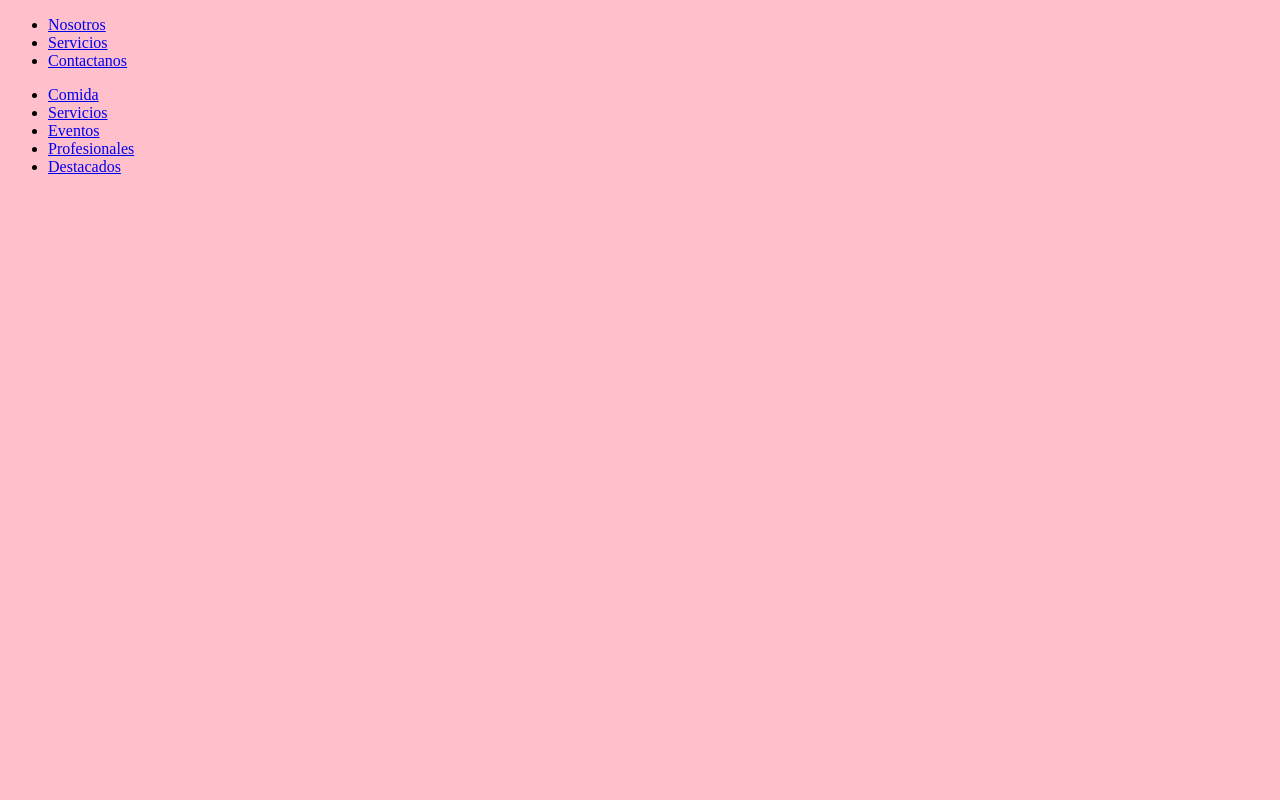
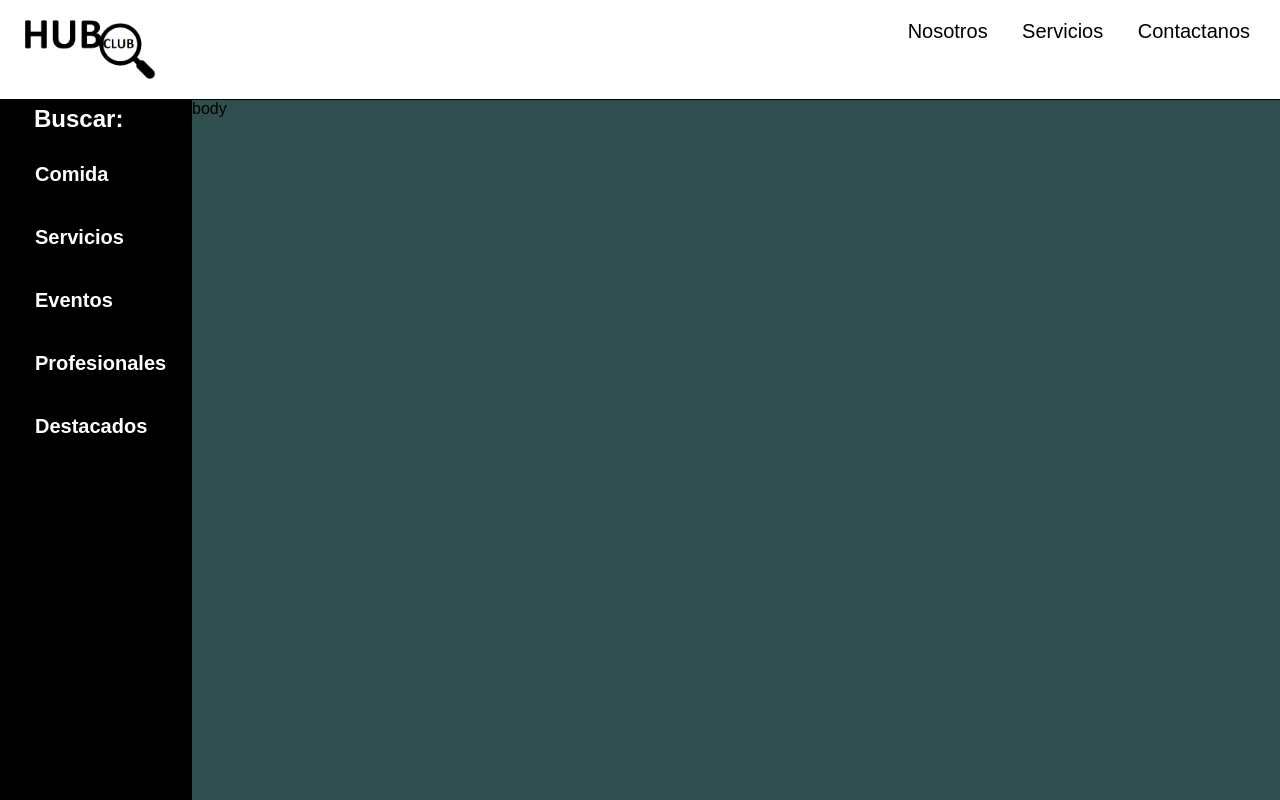
Before and after one commit to Matias-Mir/hubclub, a plain HTML site: page index.html in a window 1280 px wide. Shown: the top 800 px of the page. Drawn offline with Linux system fonts and the light colour scheme.

Commit message:
First Version

```diff
--- a/Assets/css/layout.css
+++ b/Assets/css/layout.css
@@ -0,0 +1,60 @@
+* {
+    -webkit-box-sizing: border-box;
+    -moz-box-sizing: border-box;
+    box-sizing: border-box;
+    margin: 0;
+}
+
+body {
+    margin: 0;
+}
+
+.container {
+    width: 100%;
+    //max-width: 960px;
+    //background-color: pink;
+    margin: 0px 0px 0px px;
+}
+
+/* Navegador Horizontal */
+
+.navhor {
+    height: 100px;
+    width: 100%;
+    overflow: hidden;
+}
+
+.logo img {
+    position: fixed;
+    float: left;
+    overflow: hidden;
+}
+
+.menuh {
+    display: inline-block;
+
+}
+
+.menuh > li {
+    display: inline-block;
+    }
+
+
+/*Navegador Vertical*/
+
+.navver {
+    width: 15%;
+    height: 1000px;
+    overflow: hidden;
+    position: fixed;
+}
+
+
+/*Cuerpo*/
+
+.body-wrapper {
+    float: right;
+    width: 85%;
+    display: inline-block;
+    height: 2000px;
+}
--- a/Assets/css/theme.css
+++ b/Assets/css/theme.css
@@ -1,3 +1,126 @@
-body {
-    background-color: pink;
+* {
+    font-family: "Arial";
+
 }
+
+a {
+    text-decoration: none;
+}
+
+ul {
+    list-style: none;
+    margin: 0px;
+}
+
+.container {
+    //background-color: pink;
+}
+
+/* Navegador Horizontal */
+
+.nav-horizontal {
+    margin: 0px;
+    height: 100px;
+    padding: 0px;
+}
+
+.navhor {
+    text-align: right;
+    border-bottom: 1px solid black;
+}
+
+.logo {
+    float: left;
+    width: 320px;
+    height: 60%;
+    display: inline-block;
+    background-image: url(../Images/LogoHub.png);
+    background-size: contain;
+    background-repeat: no-repeat;
+    background-position: left;
+    margin-top: 20px;
+    margin-left: 25px;
+    padding: 0;
+}
+
+.menuh {
+    padding-top: 20px;
+}
+
+.navhor a {
+    color: black;
+    font-size: 20px;
+    padding-right: 30px;
+    transition: 0.5s ease-in-out 0s;
+}
+
+.navhor a:hover {
+    color: skyblue;
+    transition: 0.2s ease-in-out 0s;
+}
+
+/* Navegador Vertical*/
+
+.navver {
+    background-color: #000;
+    border-right: 1px solid black;
+    margin-top:;
+    padding: 0;
+    text-align: justify;
+
+}
+
+.sub {
+    color: #fff;
+    padding-top: 5px;
+    padding-left: 34px;
+
+}
+
+.navver ul {
+    padding: 0px;
+    margin: 0;
+}
+
+.navver ul > li {
+    margin: 20px 0px 0px 0px;
+    font-size: 20px;
+    font-weight: bold;
+    //border: 2px solid white;
+    padding: 10px;
+    width: 100%;
+    transition: 0.2s ease-in-out 0s;
+}
+
+.navver ul > li:hover {
+    //border: 2px solid gray;
+    font-size: 20px;
+    transition: 0.2s ease-in-out 0s;
+}
+
+.navver a {
+    color: #fff;
+    transition: 0.2s ease-in-out 0s;
+}
+
+.navver a:hover {
+    color: gray;
+    //font-size: 25px;
+    transition: 0.2s ease-in-out 0s;
+}
+
+.navver p {
+    font-weight: bold;
+    font-size: 17px;
+}
+
+.nav-vertical {
+    margin-top: 20px;
+    margin-left: 25px;
+}
+
+/*Cuerpo*/
+
+.body-wrapper {
+    background-color: darkslategray;
+}
--- a/index.html
+++ b/index.html
@@ -13,7 +13,8 @@
 
        <!--Navegador Horizontal-->
       <div class="navhor">
-        <nav class="nav horizontal">
+        <div class="logo"></div>
+        <nav class="nav-horizontal">
           <ul class="menuh">
             <li><a href="#">Nosotros</a></li>
             <li><a href="#">Servicios</a></li>
@@ -24,7 +25,8 @@
 
       <!--Navegador Vertical-->
       <div class="navver">
-        <nav class="nav vertical">
+       <h2 class="sub">Buscar:</h2>
+        <nav class="nav-vertical">
           <ul class="menuv">
             <li><a href="#">Comida</a></li>
             <li><a href="#">Servicios</a></li>
@@ -35,6 +37,10 @@
         </nav>
       </div>
 
+      <!--Cuerpo-->
+      <div class="body-wrapper">
+          body
+      </div>
 
     </div>
   </body>
```
Also changed, not shown: Assets/Images/LogoHub.png (added).
